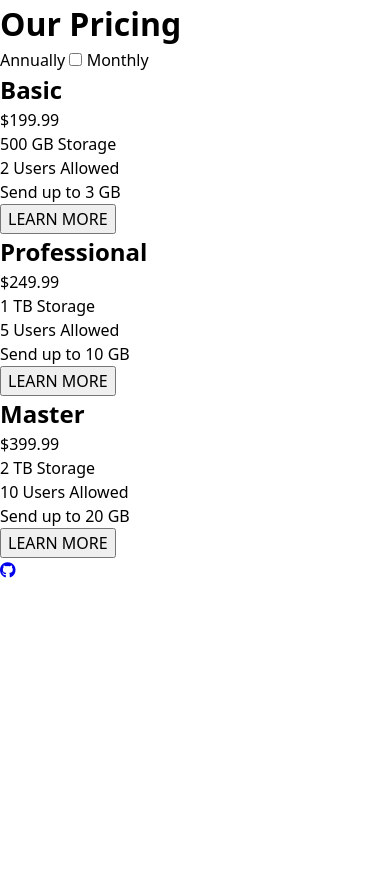
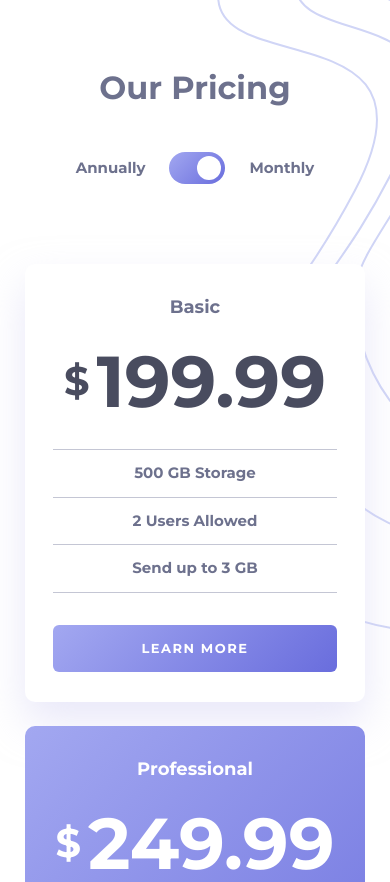
Before and after one commit to robinjmm/pricing-component, a website built with Vite: page index.html in a window 390 px wide. Shown: the top 882 px of the page. Before the commit the page ends 844 px from the top, so only its background shows below. Built offline with nearby package versions, Linux system fonts and the light colour scheme.

Commit message:
Finish project styling for small screen devices

```diff
--- a/index.html
+++ b/index.html
@@ -1,5 +1,6 @@
 <!DOCTYPE html>
 <html lang="en">
+
 <head>
 	<meta charset="UTF-8">
 	<meta name="viewport" content="width=device-width, initial-scale=1.0">
@@ -12,65 +13,63 @@
 
 	<title>Pricing Component</title>
 </head>
+
 <body>
 
 	<header>
 		<h1>Our Pricing</h1>
 
 		<div class="toggle">
-		<label for="toggle">Annually</label>
-		<input type="checkbox" name="toggle" tabindex="0" id="toggle">
-		<label for="toggle">Monthly</label>
+			<label class="toggle__annually" for="toggle">Annually</label>
+			<input class="toggle__button" type="checkbox" name="toggle" tabindex="0" id="toggle">
+			<label class="toggle__monthly" for="toggle">Monthly</label>
 		</div>
 	</header>
 
 
 	<main>
-	<article class="price-card">
-		<h2 class="price-card__title">Basic</h2>
-		<p class="price-card__value"><span class="price-card__sign">$</span>199.99</p>
+		<article class="card">
+			<h2 class="card__title">Basic</h2>
+			<p class="card__value"><span class="card__currency">$</span>199.99</p>
 
-		<ul class="features">
-			<li>500 GB Storage</li>
-			<li>2 Users Allowed</li>
-			<li>Send up to 3 GB</li>
+			<ul class="card__features">
+				<li class="card__feature">500 GB Storage</li>
+				<li class="card__feature">2 Users Allowed</li>
+				<li class="card__feature">Send up to 3 GB</li>
 			</ul>
 
-		<button>LEARN MORE</button>
+			<button class="button" type="button">LEARN MORE</button>
 		</article>
 
-	<article class="price-card">
-		<h2 class="price-card__title">Professional</h2>
-		<p class="price-card__value"><span class="price-card__sign">$</span>249.99</p>
+		<article class="card card--gradient">
+			<h2 class="card__title">Professional</h2>
+			<p class="card__value"><span class="card__currency">$</span>249.99</p>
 
-		<ul class="features">
-			<li>1 TB Storage</li>
-			<li>5 Users Allowed</li>
-			<li>Send up to 10 GB</li>
+			<ul class="card__features">
+				<li class="card__feature">1 TB Storage</li>
+				<li class="card__feature">5 Users Allowed</li>
+				<li class="card__feature">Send up to 10 GB</li>
 			</ul>
 
-		<button>LEARN MORE</button>
+			<button class="button button--white" type="button">LEARN MORE</button>
 		</article>
 
-	<article class="price-card">
-		<h2 class="price-card__title">Master</h2>
-		<p class="price-card__value"><span class="price-card__sign">$</span>399.99</p>
+		<article class="card">
+			<h2 class="card__title">Master</h2>
+			<p class="card__value"><span class="card__currency">$</span>399.99</p>
 
-		<ul class="features">
-			<li>2 TB Storage</li>
-			<li>10 Users Allowed</li>
-			<li>Send up to 20 GB</li>
+			<ul class="card__features">
+				<li class="card__feature">2 TB Storage</li>
+				<li class="card__feature">10 Users Allowed</li>
+				<li class="card__feature">Send up to 20 GB</li>
 			</ul>
 
-		<button>LEARN MORE</button>
+			<button class="button" type="button">LEARN MORE</button>
 		</article>
 	</main>
 
 	<footer>
-	<a
-		class="fa-icon"
-		href="https://github.com/robinjmm/pricing-component"
-		target="_blank"
+		<a class="fa-icon" href="https://github.com/robinjmm/pricing-component" target="_blank"
 			title="GitHub Repo Link">
 			<i class="fa-brands fa-github"></i>
 		</a>
@@ -78,4 +77,5 @@
 
 	<script type="module" src="./js/main.js"></script>
 </body>
+
 </html>
--- /dev/null
+++ b/scss/base/_abstracts.scss
@@ -0,0 +1,11 @@
+// Convert pixel values to rems
+@function rem($value) {
+	$remValue: calc(($value / 16) * 1rem);
+	@return $remValue;
+}
+
+// Convert pixels to ems
+@function em($value, $base-font-size) {
+	$emValue: calc(($value / $base-font-size) * 1em);
+	@return $emValue;
+}
--- /dev/null
+++ b/scss/base/_variables.scss
@@ -0,0 +1,34 @@
+:root {
+	// Font Colors
+	--text-primary: hsl(232, 13%, 49%);
+	--text-secondary: hsl(0, 0%, 100%);
+	--text-accent-violet: hsl(237, 63%, 65%);
+	--text-accent-dark: hsl(232, 13%, 33%);
+
+	// Background Colors
+	--bg-body: hsl(240, 78%, 98%);
+	--bg-card: hsl(0, 0%, 100%);
+	--bg-card-gradient: linear-gradient(135deg, hsl(236, 73%, 79%), hsl(238, 63%, 64%));
+	--bg-btn: hsl(0, 0%, 100%);
+	--bg-btn-gradient: linear-gradient(135deg, hsl(236, 73%, 79%), hsl(238, 63%, 64%));
+
+	// Border/Outline Colors
+	--border-color: hsl(232, 16%, 80%);
+	--outline-violet: hsl(237, 63%, 65%);
+	--outline-white: hsl(0, 0%, 100%);
+
+	// Font Families
+	--ff-primary: "Montserrat", sans-serif;
+
+	// Font Sizes
+	--13px: 0.8125rem;
+	--15px: 0.9375rem;
+	--18px: 1.125rem;
+	--32px: 2rem;
+	--40px: 2.5rem;
+	--62px: 3.75rem;
+	--72px: 4.5rem;
+
+	// Font Weights
+	--fw-bold: 700;
+}
--- /dev/null
+++ b/scss/components/_buttons.scss
@@ -0,0 +1,29 @@
+@use "../base/abstracts" as *;
+
+.button {
+	font-size: var(--13px);
+	letter-spacing: 1.5px;
+	color: var(--text-secondary);
+	background: var(--bg-btn-gradient);
+	border: none;
+	width: 100%;
+	padding: rem(14) 0;
+	border-radius: rem(6);
+
+	&:focus-visible {
+		background: transparent;
+		color: var(--text-accent-violet);
+		outline: 1px solid var(--outline-violet);
+	}
+}
+
+.button--white {
+	background: var(--bg-btn);
+	color: var(--text-accent-violet);
+
+	&:focus-visible {
+		background: transparent;
+		color: var(--text-secondary);
+		outline: 1px solid var(--outline-white);
+	}
+}
--- /dev/null
+++ b/scss/components/_cards.scss
@@ -0,0 +1,58 @@
+@use "../base/abstracts" as *;
+
+.card {
+	width: rem(296);
+	background-color: var(--bg-card);
+	margin: 0 auto;
+	text-align: center;
+	padding: rem(30) rem(28);
+	border-radius: rem(10);
+	box-shadow: 0px 20px 40px 0px hsla(243, 61%, 89%, 0.5);
+
+	&:not(:last-of-type) {
+		margin-bottom: rem(24);
+	}
+
+	&__title {
+		font-size: var(--18px);
+		margin-bottom: rem(24);
+	}
+
+	&__currency {
+		font-size: var(--40px);
+		margin-right: rem(7);
+	}
+
+	&__value {
+		font-size: var(--62px);
+		color: var(--text-accent-dark);
+		display: flex;
+		align-items: center;
+		justify-content: center;
+		line-height: 1;
+	}
+
+	&__features {
+		margin: rem(32) 0;
+		border-top: 1px solid var(--border-color);
+		border-bottom: 1px solid var(--border-color);
+	}
+
+	&__feature {
+		padding: rem(12) 0;
+
+		&:not(:last-of-type) {
+			border-bottom: 1px solid var(--border-color);
+		}
+	}
+}
+
+.card--gradient {
+	background: var(--bg-card-gradient);
+	color: var(--text-secondary);
+	box-shadow: none;
+
+	& .card__value {
+		color: var(--text-secondary);
+	}
+}
--- /dev/null
+++ b/scss/components/_fa-icons.scss
@@ -0,0 +1,20 @@
+.fa-icon {
+	display: flex;
+	justify-content: center;
+	align-items: center;
+	margin: 0 auto;
+	width: 32px;
+	height: 32px;
+	border-radius: 50%;
+
+	&:active,
+	&:focus-visible {
+		outline: 2px solid var(--outline-violet);
+		outline-offset: 3px;
+	}
+}
+
+.fa-github {
+	font-size: var(--32px);
+	color: var(--text-accent-dark);
+}
--- /dev/null
+++ b/scss/components/_toggle.scss
@@ -0,0 +1,36 @@
+@use "../base/abstracts" as *;
+
+.toggle {
+	display: flex;
+	align-items: center;
+	gap: rem(24);
+
+	&__button {
+		appearance: none;
+		background: var(--bg-btn-gradient);
+		border-radius: rem(16);
+		margin: 0;
+		position: relative;
+		display: inline-block;
+		width: rem(56);
+		height: rem(32);
+
+		&:focus-visible {
+			outline: 2px solid var(--outline-violet);
+			outline-offset: 3px;
+		}
+
+		&::before {
+			display: block;
+			content: "";
+			background-color: var(--bg-btn);
+			border-radius: 50%;
+			width: rem(24);
+			height: rem(24);
+			position: absolute;
+			top: 50%;
+			transform: translateY(-50%);
+			right: rem(4);
+		}
+	}
+}
--- /dev/null
+++ b/scss/layout/_home.scss
@@ -0,0 +1,30 @@
+@use "../base/abstracts" as *;
+
+body {
+	align-items: center;
+	background-color: var(--bg-body);
+	background: url("/images/bg-top.svg") no-repeat, url("/images/bg-bottom.svg") no-repeat;
+	background-position: top rem(-25) right rem(-190), bottom rem(-320) left 0;
+	font-family: var(--ff-primary);
+	font-weight: var(--fw-bold);
+	font-size: var(--15px);
+	color: var(--text-primary);
+	padding: rem(64) 0 rem(70);
+}
+
+header {
+	width: max-content;
+	margin: 0 auto;
+	text-align: center;
+	margin-bottom: rem(80);
+}
+
+h1 {
+	margin-bottom: rem(40);
+	font-size: var(--32px);
+}
+
+footer {
+	margin-top: rem(36);
+	text-align: center;
+}
--- /dev/null
+++ b/scss/layout/_media-queries.scss
@@ -0,0 +1,12 @@
+@use "../base/abstracts" as *;
+
+@media (min-width: rem(375)) {
+	.card {
+		width: 87%;
+		max-width: rem(350);
+
+		&__value {
+			font-size: var(--72px);
+		}
+	}
+}
```
Also changed, not shown: scss/styles.scss (+10 -0 lines). Lines whose indentation alone changed are shown as unchanged.
